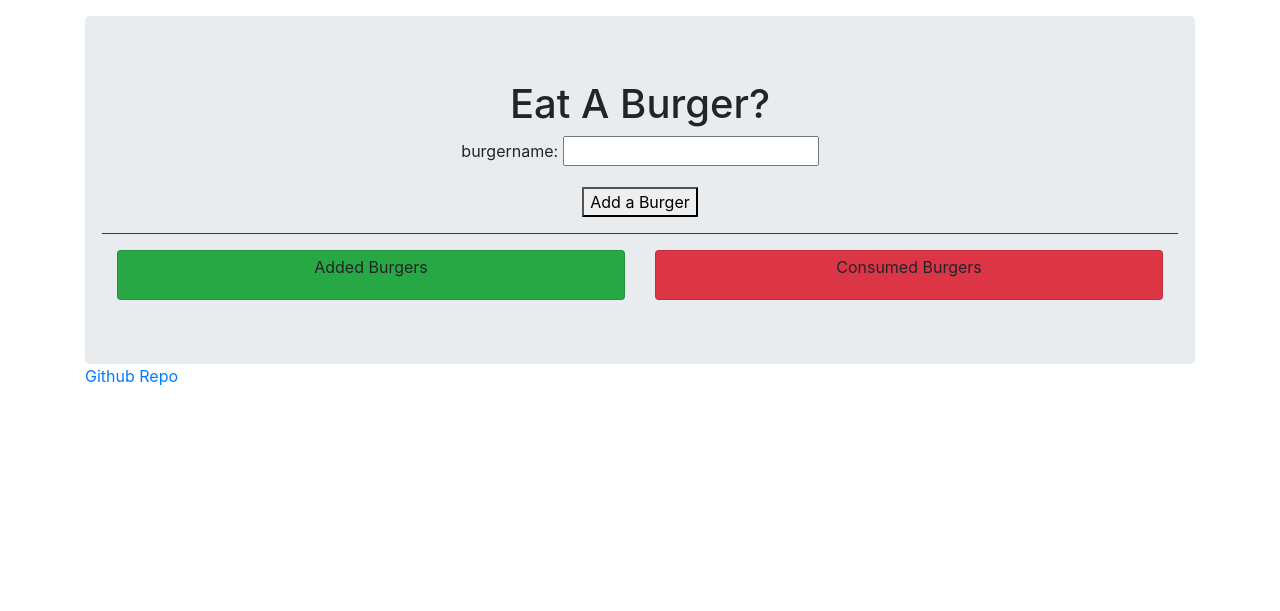
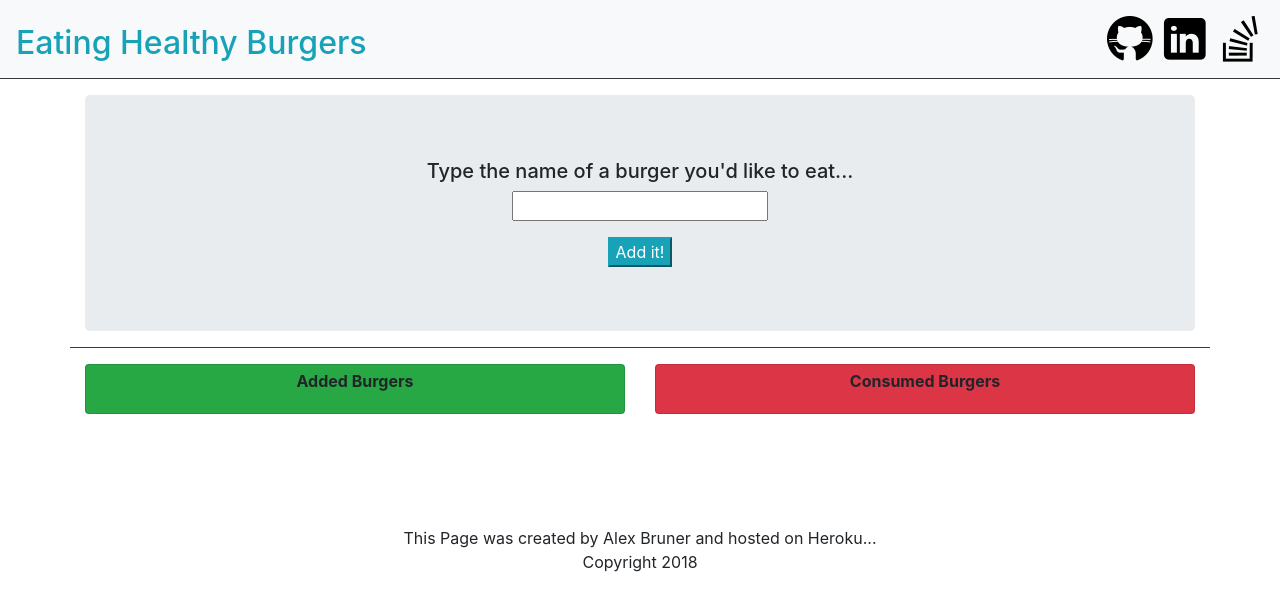
Before and after one commit to SunshineDaydeam/Burger-App, a Node server app: template views/index.handlebars in a window 1280 px wide. Shown: the top 611 px of the page. Run offline with Node 20, Linux system fonts and the light colour scheme; the template is opened without the code that fills it, so the values that code supplies are empty; some libraries are stand-ins or nearby versions.

Commit message:
made it prettier

```diff
--- a/views/index.handlebars
+++ b/views/index.handlebars
@@ -1,32 +1,38 @@
- <div class="container">
+<div class="container pb-5">
+
   <div class="jumbotron mt-3 text-center mb-0">
-            <h1>Eat A Burger?</h1>
+
+    <h5>Type the name of a burger you'd like to eat...</h5>
     <form class="create-form">
       <div class="form-group">
-                <label for="burger">burgername:</label>
         <input type="text" id="burger-input" name="name">
       </div>
-              <button type="submit">Add a Burger</button>
+      <button type="submit" class="btn-info">Add it!</button>
     </form>
+
+  </div>
+
     <div class="row mt-3 pt-3 border-top border-dark">
       <div class="col-6">
         <div class="card bg-success p-1">
-                      <p>Added Burgers</p>
+          <p class="text-center font-weight-bold">Added Burgers</p>
           {{#each burger}}
             {{#unless devoured}}
               <div class="card mb-3 p-1">
                 <span><i>{{burger_name}}</i>
                   <button class="change-devoured btn-info" data-id="{{id}}" data-buttondevoured="{{devoured}}">
                   {{#if devoured}}Put Back!{{else}}EAT!{{/if}}
-                            </button></span>
+                  </button>
+                </span>
               </div>
             {{/unless}}
           {{/each}}
         </div>
       </div>
+
       <div class="col-6">
         <div class="card bg-danger p-1">
-                        <p>Consumed Burgers</p>
+          <p class="text-center font-weight-bold">Consumed Burgers</p>
           {{#each burger}}
             {{#if this.devoured}}
               <div class="card mb-3 p-1">
@@ -43,4 +49,7 @@
       </div>
     </div>
 </div>
-        <a href="https://github.com/SunshineDaydeam/Burger-App" class="mt-0 pt-0">Github Repo</a>
+
+<div class="footer text-center mt-5 pt-3">
+ <p class="mb-0 pb-0">This Page was created by Alex Bruner and hosted on Heroku...</p>
+ <p class="mt-0 pt-0">Copyright 2018</p> </div>
--- a/views/layouts/main.handlebars
+++ b/views/layouts/main.handlebars
@@ -7,9 +7,22 @@
 		<link rel="stylesheet" href="https://stackpath.bootstrapcdn.com/bootstrap/4.1.0/css/bootstrap.min.css" integrity="sha384-9gVQ4dYFwwWSjIDZnLEWnxCjeSWFphJiwGPXr1jddIhOegiu1FwO5qRGvFXOdJZ4" crossorigin="anonymous">
 		<script src="https://code.jquery.com/jquery.js"></script>
 		<script src="/assets/java/userJava.js"></script>
-	</head>
-	<body>
-		{{{ body }}}
-	</body>
+</head>
+<body>
+	{{!-- Header --}}
+	<nav class="nav navbar justify-content-between bg-light border-bottom border-dark">
+    	<h2 class="text-center logo-Header text-info pt-3">Eating Healthy Burgers</h2>
+		<div>
+			<a href = "https://github.com/SunshineDaydeam" target="_blank"><img src="/assets/img/Github-Black.png" class="p-0 img-small"></a>
+            <a href = "https://www.linkedin.com/in/alex-bruner-366348155/" target="_blank"><img src="/assets/img/linkedinBlack.png" class="p-0 img-small"></a>
+            <a href = "https://stackoverflow.com/users/9510977/alex-bruner" target="_blank"><img src="/assets/img/StackBlack.png" class="p-0 img-small" ></a>
+		</div>
+
+	</nav>
+
+	{{!-- BODY for HandlerBars --}}
+	{{{ body }}}
+
+</body>
 
 </html>
```
Also changed, not shown: public/assets/img/Github-Black.png (added), public/assets/img/StackBlack.png (added), public/assets/img/linkedinBlack.png (added), 4 other files. Lines whose indentation alone changed are shown as unchanged.
